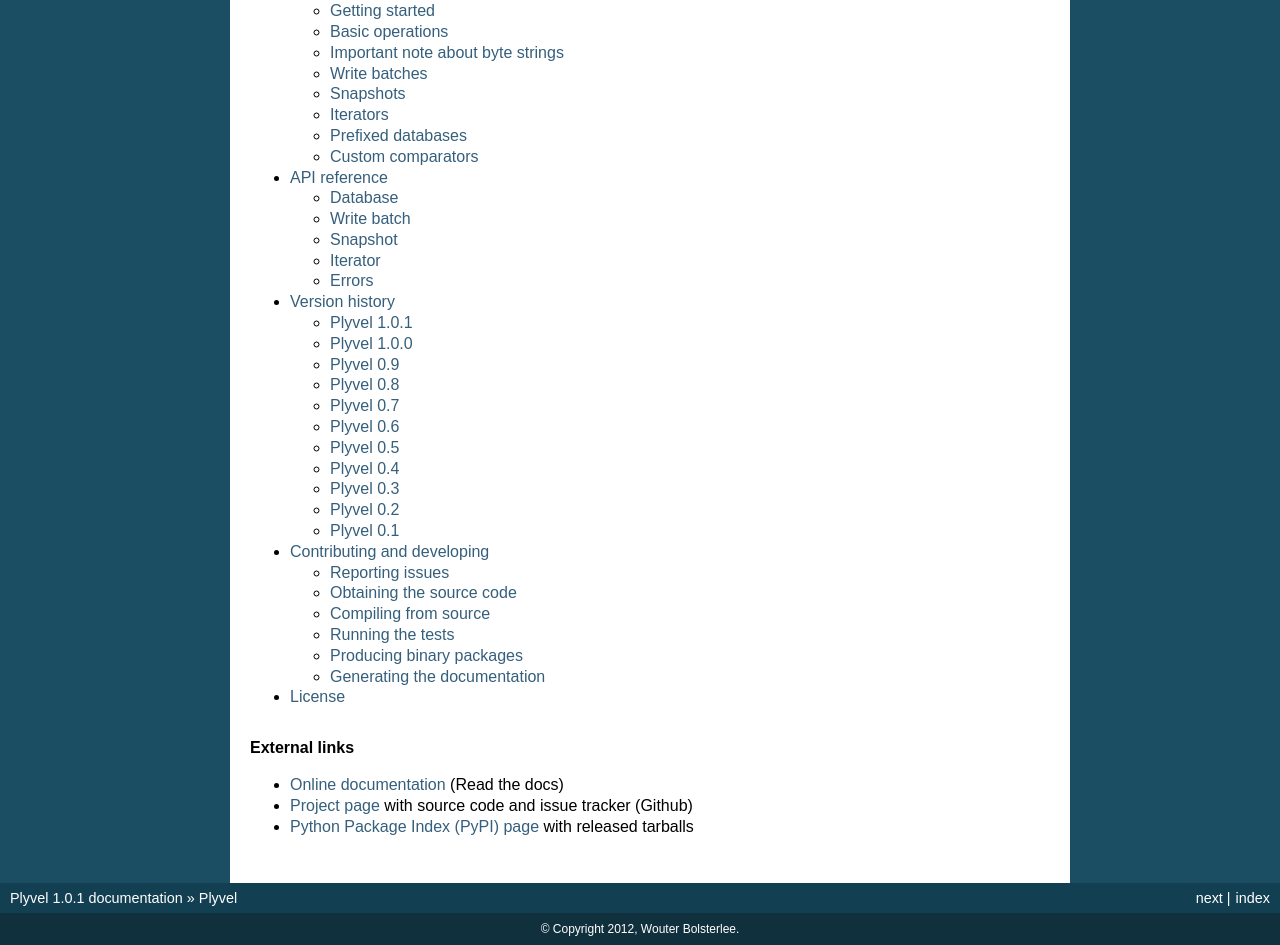
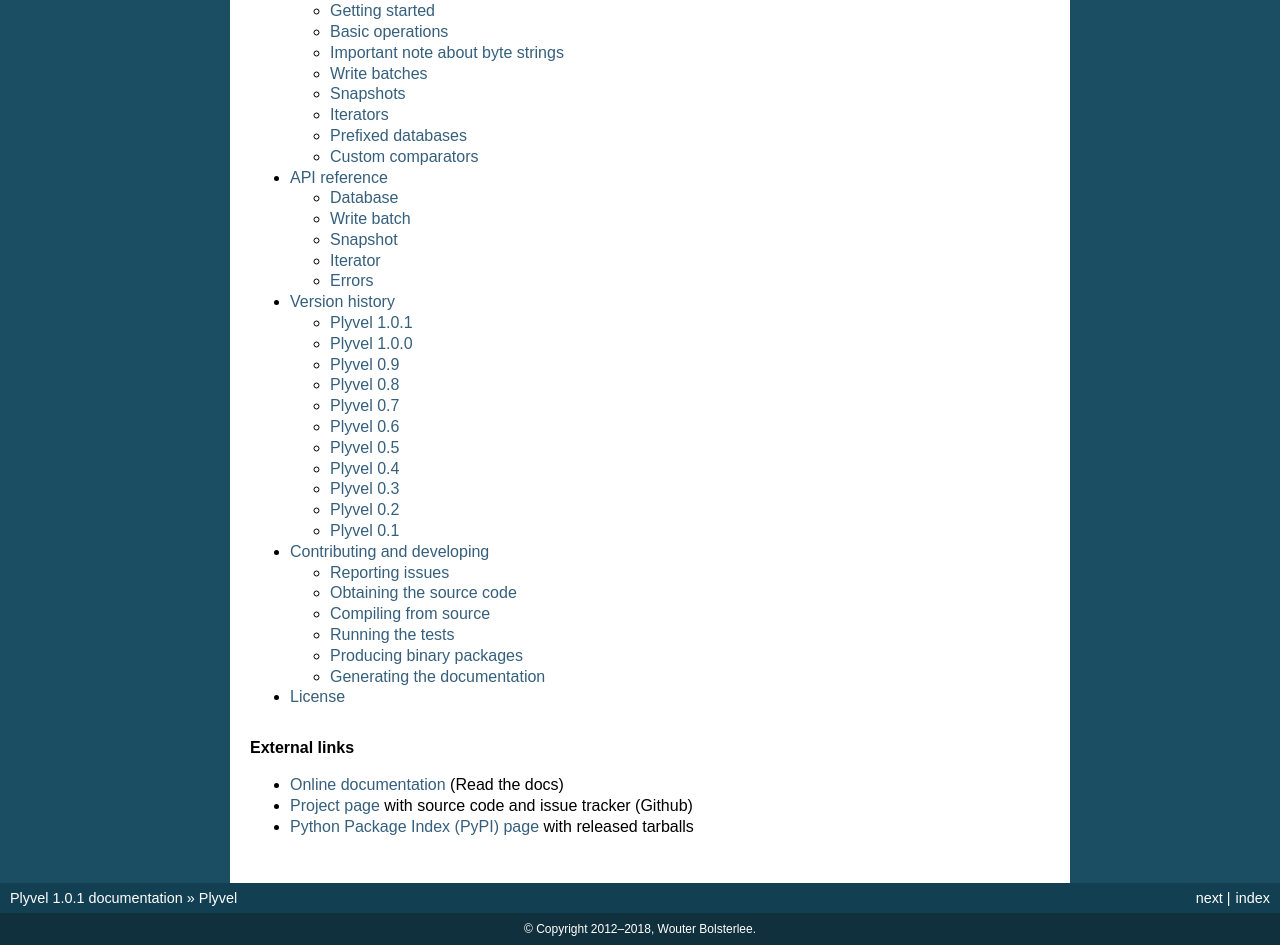
Before and after one commit to wbolster/plyvel, a Sphinx documentation site: the page built from doc/index.rst, in a window 1280 px wide. Shown: the part 830-1775 px from the top of the page. Built offline with Sphinx 7.4.7, drawn with Linux system fonts in a browser that asks for light colours; part of the change alters nothing that is shown.

```diff
--- a/doc/conf.py
+++ b/doc/conf.py
@@ -15,6 +15,8 @@
 # add these directories to sys.path here. If the directory is relative to the
 # documentation root, use os.path.abspath to make it absolute, like shown here.
 #sys.path.insert(0, os.path.abspath('.'))
+
+import datetime
 
 from os.path import join, dirname
 
@@ -45,7 +47,8 @@ master_doc = 'index'
 
 # General information about the project.
 project = u'Plyvel'
-copyright = u'2012, Wouter Bolsterlee'
+copyright = u'2012‒{}, Wouter Bolsterlee'.format(
+    datetime.datetime.now().year)
 
 # The version info for the project you're documenting, acts as replacement for
 # |version| and |release|, also used in various other places throughout the
```
Also changed, not shown: LICENSE.rst.
